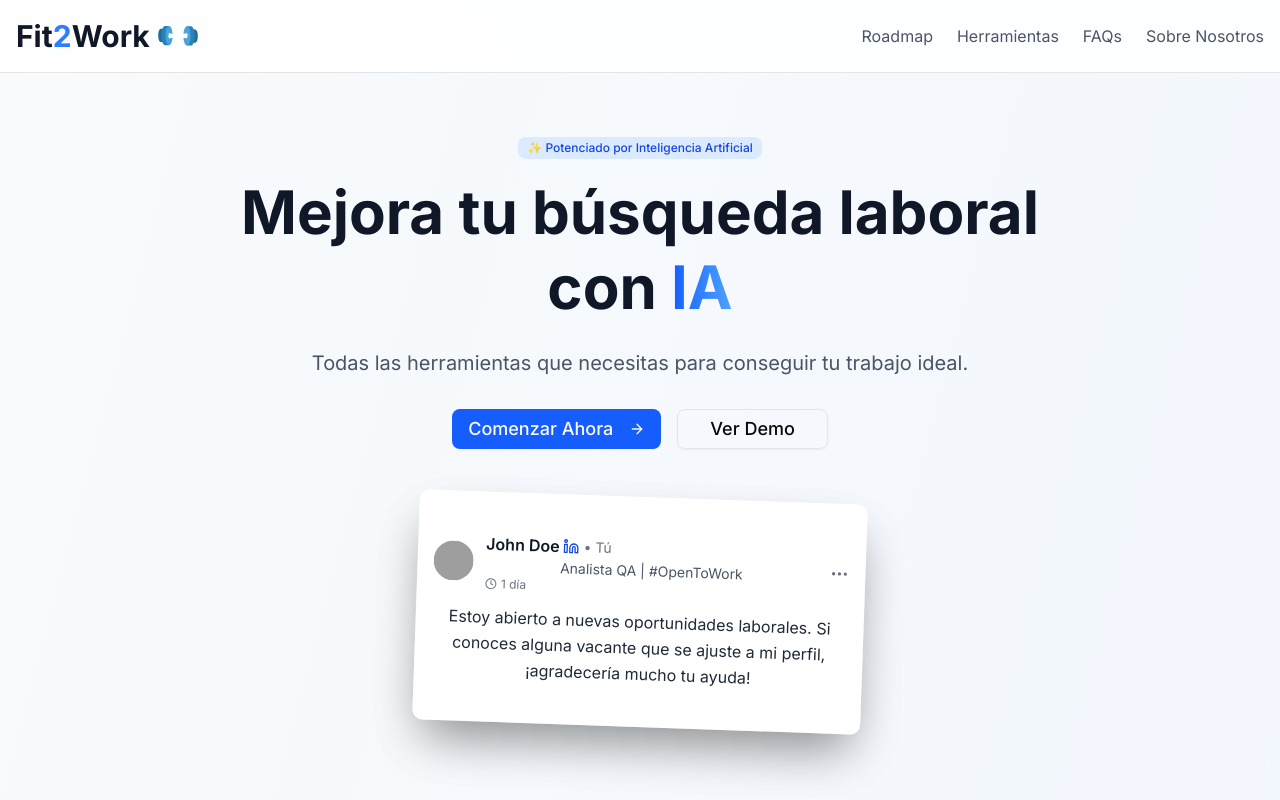
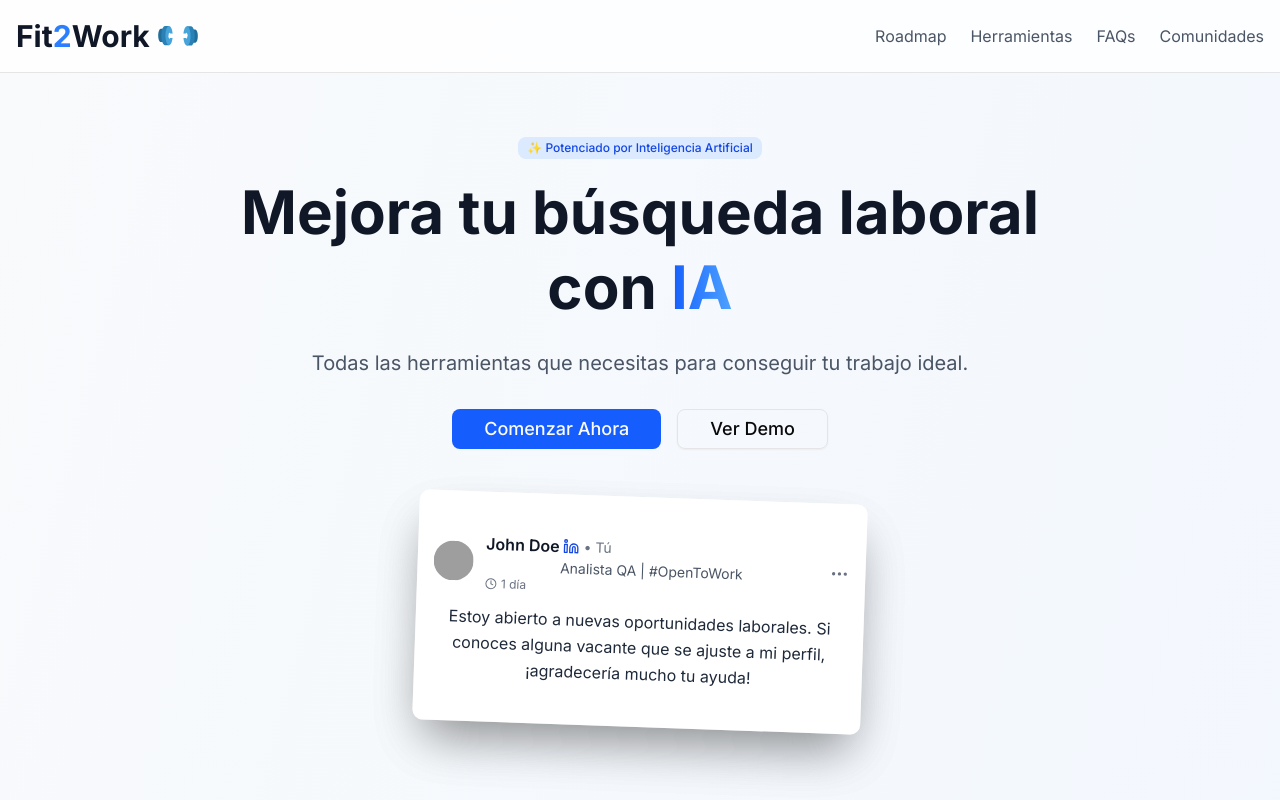
Before and after one commit to Whoiamx/fit-2-work, a Next.js app: page / in a window 1280 px wide. Shown: the top 800 px of the page. Built offline with nearby package versions, Linux system fonts and the light colour scheme; grey boxes are pictures that could not be loaded.

Commit message:
add modifys

```diff
--- a/app/(route)/components/Footer.tsx
+++ b/app/(route)/components/Footer.tsx
@@ -54,7 +54,6 @@ export const Footer = () => {
             <h4 className="font-semibold mb-4">Recursos</h4>
             <ul className="space-y-2 text-gray-400">
               <li>Comunidades</li>
-              <li>Tips</li>
             </ul>
           </div>
           <div>
--- a/app/(route)/components/HeroPage.tsx
+++ b/app/(route)/components/HeroPage.tsx
@@ -148,7 +148,7 @@ export const HeroPage = () => {
               href="#pricing"
               className="text-gray-600 hover:text-blue-900 hover:underline"
             >
-              Sobre Nosotros
+              Comunidades
             </Link>
           </nav>
         </div>
@@ -176,7 +176,6 @@ export const HeroPage = () => {
                 className="bg-blue-600 hover:bg-blue-700 text-lg px-8 py-3"
               >
                 Comenzar Ahora
-                <ArrowRight className="ml-2 w-5 h-5" />
               </Button>
             </Link>
             <Button
```
